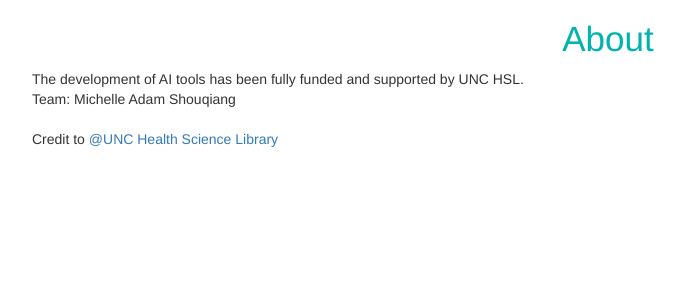
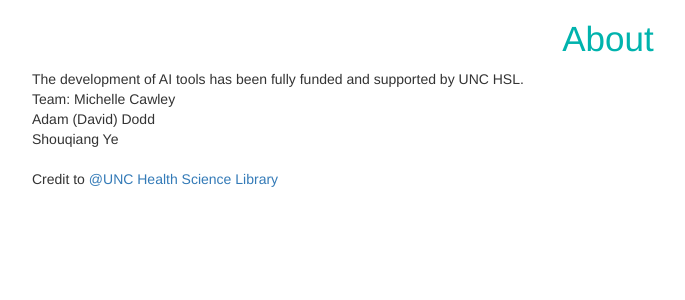
Before and after one commit to chip-aws/HSLAutomationToolsforBibliographicData, a Flask app: page /about in a window 1280 px wide. Shown: the part 52-352 px from the top of the page, without its empty margins (32-717 px from the left). Run offline with Flask 2, Linux system fonts and the light colour scheme; some libraries are stand-ins or nearby versions.

Commit message:
Update about.html

```diff
--- a/app/templates/about.html
+++ b/app/templates/about.html
@@ -13,9 +13,9 @@
 
 			The development of AI tools has been fully funded and supported by UNC HSL.<br>
 		Team:
-			Michelle
-		    Adam
-			Shouqiang
+			Michelle Cawley<br>
+		    	Adam (David) Dodd<br>
+			Shouqiang Ye<br>
 	</p>
 
 
```
